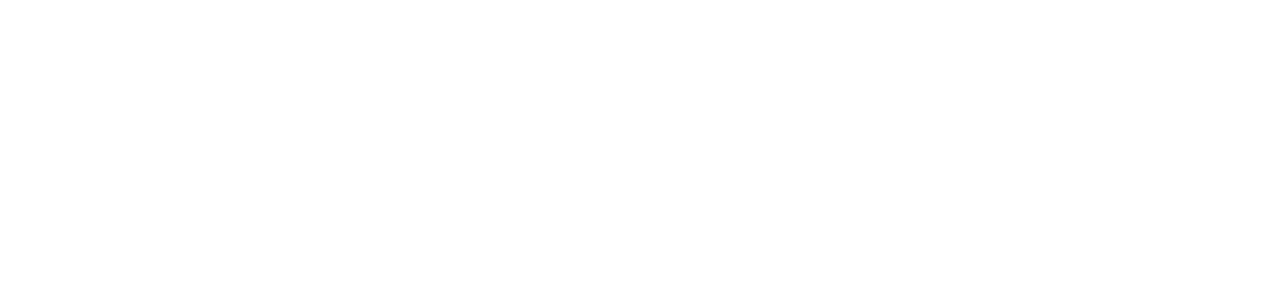
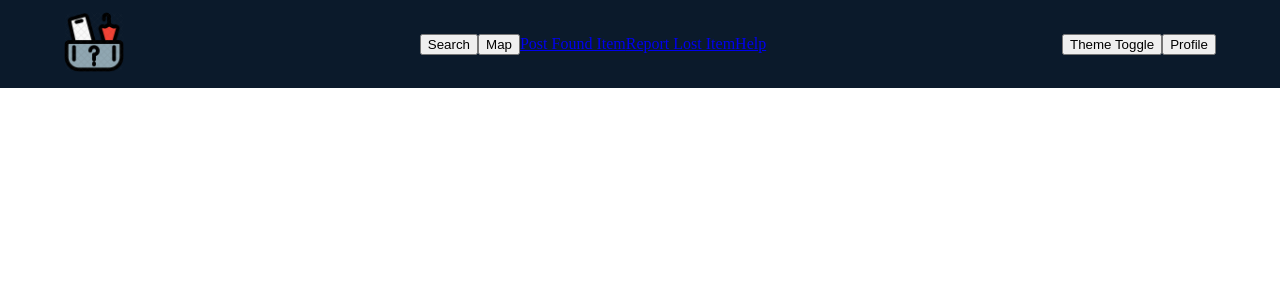
Before and after one commit to KlaiAhmed/Lost-Found, a React (Vite) app in the folder frontend/: page / in a window 1280 px wide. Shown: the top 300 px of the page. Built offline with nearby package versions, Linux system fonts and the light colour scheme.

Commit message:
(feat):Basic nabar naviguation

```diff
--- a/frontend/index.html
+++ b/frontend/index.html
@@ -2,7 +2,7 @@
 <html lang="en">
   <head>
     <meta charset="UTF-8" />
-    <link rel="icon" type="image/svg+xml" href="./src/assets/lost-and-found.png" />
+    <link rel="icon" type="image/svg+xml" href="./src/assets/logo.png" />
     <meta name="viewport" content="width=device-width, initial-scale=1.0" />
     <title>Lost & Found</title>
   </head>
--- a/frontend/package.json
+++ b/frontend/package.json
@@ -11,13 +11,15 @@
   },
   "dependencies": {
     "react": "^19.2.0",
-    "react-dom": "^19.2.0"
+    "react-dom": "^19.2.0",
+    "react-router-dom": "^7.10.1"
   },
   "devDependencies": {
     "@eslint/js": "^9.39.1",
     "@types/node": "^24.10.1",
     "@types/react": "^19.2.5",
     "@types/react-dom": "^19.2.3",
+    "@types/react-router-dom": "^5.3.3",
     "@vitejs/plugin-react": "^5.1.1",
     "eslint": "^9.39.1",
     "eslint-plugin-react-hooks": "^7.0.1",
--- a/frontend/src/App.css
+++ b/frontend/src/App.css
@@ -30,6 +30,7 @@
 /* Dark Mode */
 @media (prefers-color-scheme:dark){
   :root[data-theme="dark"]{
+
     /* Page */
     --color-page: #0B0C0B;
     --color-cards: #121414;
@@ -38,12 +39,12 @@
     --color-navbar: #07121a;
 
     /* Btn */
-    --color-text-primary: #EDEDED;/* dark-mode primary text on light-ish surfaces */
-    --color-btn-primary: #0B1A2B; /* primary CTA (navy) — white text on top */
+    --color-text-primary: #EDEDED;
+    --color-btn-primary: #0B1A2B;
     --color-btn-primary-hover: #153042;
-    --color-btn-secondary: #C9B59C;      /* beige used as secondary filled btn */
+    --color-btn-secondary: #C9B59C;
     --color-btn-secondary-hover: #B8A589;
-    --color-btn-tertiary: #232524;       /* subtle tertiary / outline bg */
+    --color-btn-tertiary: #232524;
     --color-btn-tertiary-hover: #333433;
 
     /* Text */
--- a/frontend/src/components/navbar/navbar.module.css
+++ b/frontend/src/components/navbar/navbar.module.css
@@ -0,0 +1,20 @@
+.navContainer{
+    min-height: 64px;
+    width: 100%;
+    padding: 0.75rem 0;
+    background-color: var(--color-navbar)
+}
+
+.navbarContent{
+    width: 90%;
+    max-width: 1440px;
+    margin: 0 auto;
+    display: flex;
+    justify-content: space-between;
+    align-items: center;
+}
+
+.logo{
+    max-height: 60px;
+    cursor: pointer;
+}
--- a/frontend/src/components/navbar/navbar.tsx
+++ b/frontend/src/components/navbar/navbar.tsx
@@ -1,11 +1,29 @@
 import style from './navbar.module.css';
+import Logo from '../../assets/logo.png';
 
 // Navbar component
 const Navbar = () => {
   return (
     <>
         <nav className={style.navContainer}>
+          <div className={style.navbarContent}>
+            <a>
+              <img src={Logo} alt="App Logo that redirects href home on click" className={style.logo} />
+            </a>
 
+            <div className={style.navas}>
+              <button>Search</button>
+              <button>Map</button>
+              <a href="/PostFoundItem">Post Found Item</a>
+              <a href="/ReportLostItem">Report Lost Item</a>
+              <a href="/Help">Help</a>
+            </div>
+
+            <div className={style.navActions}>
+              <button className={style.themeToggle}>Theme Toggle</button>
+              <button className={style.profile}>Profile</button>
+            </div>
+          </div>
         </nav>
     </>
   );
```
Also changed, not shown: frontend/src/assets/logo.png (renamed from frontend/src/assets/lost-and-found.png), 1 other file (tests, documents, lock files or other folders).
